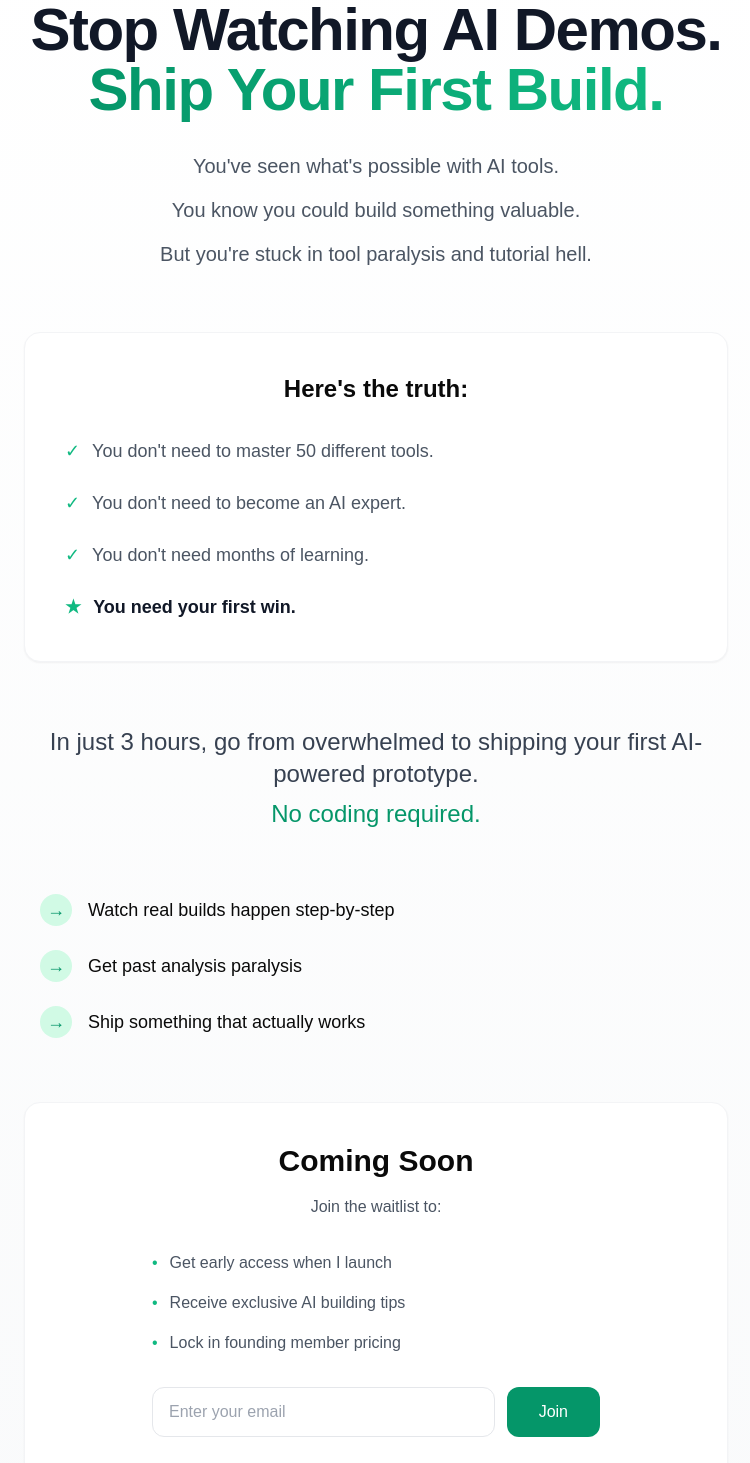
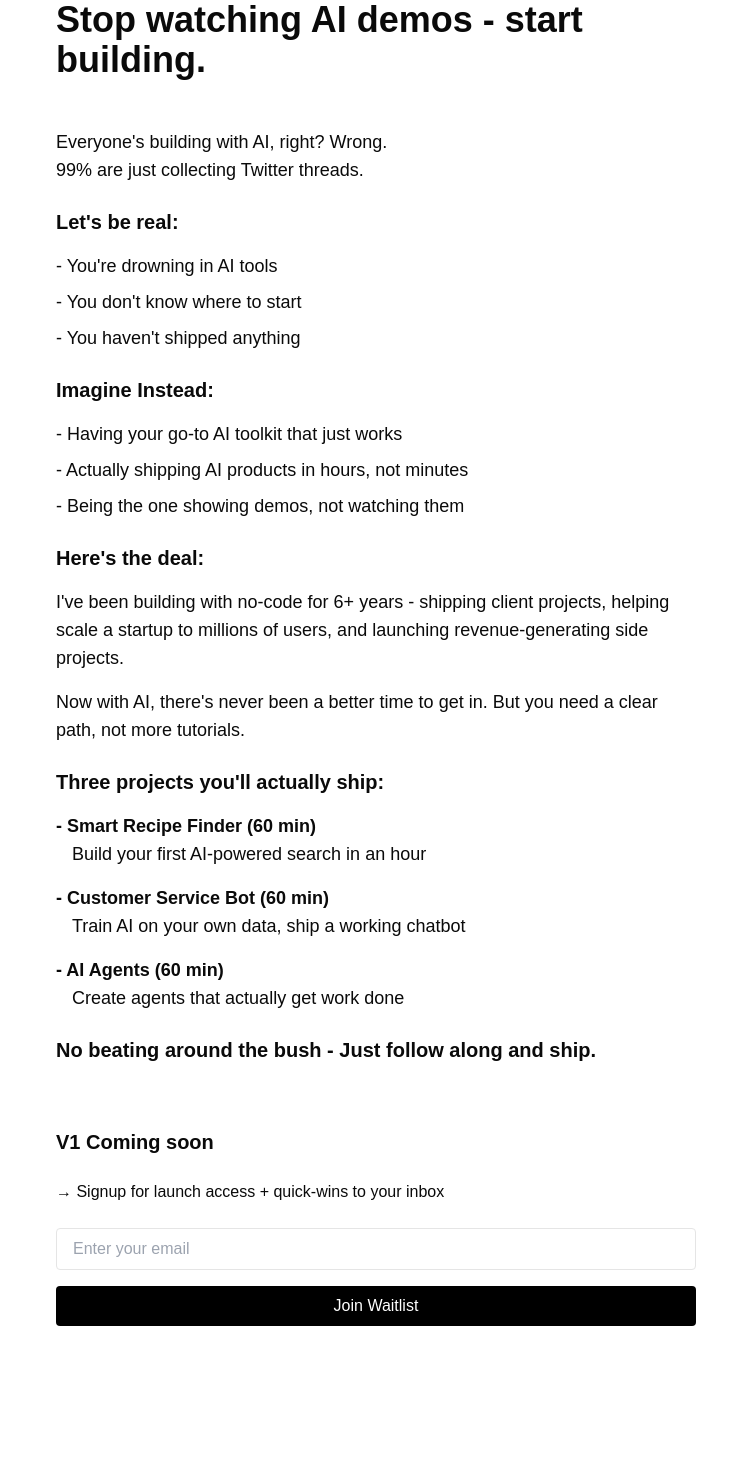
Before and after one commit to acstener/alex-christou, a Next.js app: page /first-win in a window 1280 px wide. Shown: the part 80-1543 px from the top of the page, without its empty margins (264-1014 px from the left). After the commit the page ends 1486 px from the top, so only its background shows below. Built offline with nearby package versions, Linux system fonts and the light colour scheme.

Commit message:
Update to product page and home page, styling

```diff
--- a/src/app/first-win/page.tsx
+++ b/src/app/first-win/page.tsx
@@ -48,103 +48,79 @@ export default function FirstWin() {
   };
 
   return (
-    <div className="min-h-screen bg-gradient-to-b from-white to-gray-50">
-      <div className="max-w-3xl mx-auto px-4 py-20 sm:px-6 lg:px-8">
-        {/* Hero Section */}
-        <div className="text-center space-y-8 mb-16">
-          <h1 className="text-5xl sm:text-6xl font-bold tracking-tight text-gray-900 leading-tight">
-            Stop Watching AI Demos.
-            <br />
-            <span className="bg-clip-text text-transparent bg-gradient-to-r from-emerald-600 to-emerald-500">
-              Ship Your First Build.
-            </span>
+    <div className="min-h-screen bg-white">
+      <div className="max-w-2xl mx-auto px-4 py-20">
+        <h1 className="text-4xl font-bold mb-12">
+          Stop watching AI demos - start building.
         </h1>
 
-          <div className="space-y-4 text-lg sm:text-xl text-gray-600">
-            <p>You&apos;ve seen what&apos;s possible with AI tools.</p>
-            <p>You know you could build something valuable.</p>
-            <p>But you&apos;re stuck in tool paralysis and tutorial hell.</p>
-          </div>
+        <div className="space-y-6 text-lg">
+          <p>
+            Everyone&apos;s building with AI, right? Wrong.
+            <br />
+            99% are just collecting Twitter threads.
+          </p>
+
+          <div>
+            <h2 className="text-xl font-bold mb-4">Let&apos;s be real:</h2>
+            <ul className="list-none space-y-2">
+              <li>- You&apos;re drowning in AI tools</li>
+              <li>- You don&apos;t know where to start</li>
+              <li>- You haven&apos;t shipped anything</li>
+            </ul>
           </div>
 
-        {/* Truth Section */}
-        <div className="bg-white rounded-2xl shadow-sm border border-gray-100 p-8 sm:p-10 mb-16">
-          <h2 className="text-2xl font-bold text-center mb-8">Here&apos;s the truth:</h2>
-          <ul className="space-y-6 text-lg">
-            <li className="flex items-center text-gray-600">
-              <span className="mr-3 text-emerald-500">✓</span>
-              You don&apos;t need to master 50 different tools.
+          <div>
+            <h2 className="text-xl font-bold mb-4">Imagine Instead:</h2>
+            <ul className="list-none space-y-2">
+              <li>- Having your go-to AI toolkit that just works</li>
+              <li>- Actually shipping AI products in hours, not minutes</li>
+              <li>- Being the one showing demos, not watching them</li>
+            </ul>
+          </div>
+
+          <div>
+            <h2 className="text-xl font-bold mb-4">Here&apos;s the deal:</h2>
+            <p>
+              I&apos;ve been building with no-code for 6+ years - shipping client projects, helping scale a startup to millions of users, and launching revenue-generating side projects.
+            </p>
+            <p className="mt-4">
+              Now with AI, there&apos;s never been a better time to get in. But you need a clear path, not more tutorials.
+            </p>
+          </div>
+
+          <div>
+            <h2 className="text-xl font-bold mb-4">Three projects you&apos;ll actually ship:</h2>
+            <ul className="list-none space-y-4">
+              <li>
+                <p className="font-bold">- Smart Recipe Finder (60 min)</p>
+                <p className="ml-4">Build your first AI-powered search in an hour</p>
               </li>
-            <li className="flex items-center text-gray-600">
-              <span className="mr-3 text-emerald-500">✓</span>
-              You don&apos;t need to become an AI expert.
+              <li>
+                <p className="font-bold">- Customer Service Bot (60 min)</p>
+                <p className="ml-4">Train AI on your own data, ship a working chatbot</p>
               </li>
-            <li className="flex items-center text-gray-600">
-              <span className="mr-3 text-emerald-500">✓</span>
-              You don&apos;t need months of learning.
-            </li>
-            <li className="flex items-center font-semibold text-gray-900">
-              <span className="mr-3 text-emerald-500">★</span>
-              You need your first win.
+              <li>
+                <p className="font-bold">- AI Agents (60 min)</p>
+                <p className="ml-4">Create agents that actually get work done</p>
               </li>
             </ul>
           </div>
 
-        {/* Value Proposition */}
-        <div className="text-center mb-16">
-          <p className="text-xl sm:text-2xl text-gray-700 max-w-2xl mx-auto">
-            In just 3 hours, go from overwhelmed to shipping your first AI-powered prototype.
-            <span className="block mt-2 text-emerald-600 font-medium">No coding required.</span>
+          <p className="text-xl font-bold">
+            No beating around the bush - Just follow along and ship.
           </p>
         </div>
 
-        {/* Benefits */}
-        <div className="max-w-2xl mx-auto mb-16">
-          <div className="space-y-6">
-            <div className="flex items-center space-x-4 text-lg">
-              <span className="flex-shrink-0 w-8 h-8 flex items-center justify-center rounded-full bg-emerald-100 text-emerald-600">→</span>
-              <span>Watch real builds happen step-by-step</span>
-            </div>
-            <div className="flex items-center space-x-4 text-lg">
-              <span className="flex-shrink-0 w-8 h-8 flex items-center justify-center rounded-full bg-emerald-100 text-emerald-600">→</span>
-              <span>Get past analysis paralysis</span>
-            </div>
-            <div className="flex items-center space-x-4 text-lg">
-              <span className="flex-shrink-0 w-8 h-8 flex items-center justify-center rounded-full bg-emerald-100 text-emerald-600">→</span>
-              <span>Ship something that actually works</span>
-            </div>
-          </div>
-        </div>
+        <div className="mt-16">
+          <h2 className="text-xl font-bold mb-6">V1 Coming soon</h2>
+          <p className="mb-6">→ Signup for launch access + quick-wins to your inbox</p>
 
-        {/* CTA Section */}
-        <div className="bg-white rounded-2xl shadow-sm border border-gray-100 p-8 sm:p-10">
-          <div className="text-center mb-8">
-            <h2 className="text-3xl font-bold mb-4">Coming Soon</h2>
-            <p className="text-gray-600">Join the waitlist to:</p>
-          </div>
-
-          <ul className="max-w-md mx-auto mb-8 space-y-4 text-gray-600">
-            <li className="flex items-center">
-              <span className="mr-3 text-emerald-500">•</span>
-              Get early access when I launch
-            </li>
-            <li className="flex items-center">
-              <span className="mr-3 text-emerald-500">•</span>
-              Receive exclusive AI building tips
-            </li>
-            <li className="flex items-center">
-              <span className="mr-3 text-emerald-500">•</span>
-              Lock in founding member pricing
-            </li>
-          </ul>
-
-          <form onSubmit={handleSubmit} className="max-w-md mx-auto">
-            <div className="flex gap-3">
+          <form onSubmit={handleSubmit} className="space-y-4">
             <input
               type="email"
               placeholder="Enter your email"
-                className="flex-1 min-w-0 px-4 py-3 text-base border border-gray-200 rounded-xl focus:outline-none focus:ring-2 focus:ring-emerald-500 focus:border-transparent"
-                required
+              className="w-full px-4 py-2 border rounded"
               value={email}
               onChange={(e) => {
                 setEmail(e.target.value);
@@ -157,22 +133,17 @@ export default function FirstWin() {
             />
             <button
               type="submit"
-                className="px-8 py-3 text-white bg-emerald-600 rounded-xl hover:bg-emerald-700 focus:outline-none focus:ring-2 focus:ring-emerald-500 focus:ring-offset-2 transition-colors duration-200 disabled:opacity-50 disabled:cursor-not-allowed"
+              className="w-full px-4 py-2 bg-black text-white rounded hover:bg-gray-800 disabled:opacity-50 disabled:cursor-not-allowed"
               disabled={status === 'loading'}
             >
-                {status === 'loading' ? 'Joining...' : 'Join'}
+              {status === 'loading' ? 'Joining...' : 'Join Waitlist'}
             </button>
-            </div>
             {message && (
-              <p className={`text-sm text-center mt-4 ${status === 'success' ? 'text-emerald-600' : 'text-red-600'}`}>
+              <p className={`text-sm ${status === 'success' ? 'text-green-600' : 'text-red-600'}`}>
                 {message}
               </p>
             )}
           </form>
-
-          <p className="text-sm text-gray-500 text-center mt-6">
-            For product managers, founders, and professionals ready to stop watching demos and start shipping.
-          </p>
         </div>
       </div>
     </div>
--- a/src/app/page.tsx
+++ b/src/app/page.tsx
@@ -48,39 +48,32 @@ export default function Home() {
   };
 
   return (
-    <div className="min-h-screen bg-gradient-to-b from-white to-gray-50">
-      <div className="max-w-2xl mx-auto px-4 py-24 sm:px-6 lg:px-8">
-        <div className="text-center space-y-16">
-          {/* Hero Section */}
-          <div className="space-y-6">
-            <h1 className="text-6xl sm:text-7xl font-bold tracking-tight text-gray-900">
-              Yo, I&apos;m{" "}
-              <span className="bg-clip-text text-transparent bg-gradient-to-r from-emerald-600 to-emerald-500">
-                Alex
-              </span>
+    <div className="min-h-screen bg-white">
+      <div className="max-w-2xl mx-auto px-4 py-20">
+        <h1 className="text-4xl font-bold mb-12">
+          Yo, I&apos;m Alex
         </h1>
-            <p className="text-xl sm:text-2xl text-gray-600 max-w-xl mx-auto leading-relaxed">
-              I&apos;m building with AI and no code and sharing my learnings along the way.
+
+        <div className="text-lg">
+          <p>
+            I&apos;m building with AI and no code and sharing my learnings.
           </p>
-          </div>
+          <p className="mb-6">
+              Find me on{" "}
+              <a href="https://twitter.com/alexchristou_" className="underline hover:text-gray-600" target="_blank" rel="noopener noreferrer">X</a>
+              {" "}and{" "}
+              <a href="https://www.youtube.com/@alexchristou_" className="underline hover:text-gray-600" target="_blank" rel="noopener noreferrer">YouTube</a>
+            </p>
 
-          {/* Newsletter Section */}
-          <div className="bg-white rounded-2xl shadow-sm border border-gray-100 p-8 sm:p-10 max-w-xl mx-auto">
-            <div className="space-y-6">
-              <div className="space-y-2">
-                <h2 className="text-2xl font-semibold text-gray-900">Stay Updated</h2>
-                <p className="text-gray-600">
-                  Join my newsletter for weekly insights on building with AI and no-code tools.
-                </p>
-              </div>
+          <div className="mt-8">
+            <h2 className="text-xl font-bold mb-4">Stay Updated</h2>
+            <p className="mb-4">Join the newsletter for quick-wins on building with AI and no-code.</p>
 
             <form onSubmit={handleSubmit} className="space-y-4">
-                <div className="flex flex-col sm:flex-row gap-3">
               <input
                 type="email"
                 placeholder="Enter your email"
-                    className="flex-1 min-w-0 px-4 py-3 text-base border border-gray-200 rounded-xl focus:outline-none focus:ring-2 focus:ring-emerald-500 focus:border-transparent transition-all duration-200"
-                    required
+                className="w-full px-4 py-2 border rounded"
                 value={email}
                 onChange={(e) => {
                   setEmail(e.target.value);
@@ -93,38 +86,30 @@ export default function Home() {
               />
               <button
                 type="submit"
-                    className="px-8 py-3 text-white bg-emerald-600 rounded-xl hover:bg-emerald-700 focus:outline-none focus:ring-2 focus:ring-emerald-500 focus:ring-offset-2 transition-all duration-200 whitespace-nowrap disabled:opacity-50 disabled:cursor-not-allowed"
+                className="w-full px-4 py-2 bg-black text-white rounded hover:bg-gray-800 disabled:opacity-50 disabled:cursor-not-allowed"
                 disabled={status === 'loading'}
               >
                 {status === 'loading' ? 'Subscribing...' : 'Subscribe'}
               </button>
-                </div>
               {message && (
-                  <p className={`text-sm text-center ${status === 'success' ? 'text-emerald-600' : 'text-red-600'}`}>
+                <p className={`text-sm ${status === 'success' ? 'text-green-600' : 'text-red-600'}`}>
                   {message}
                 </p>
               )}
-                <p className="text-sm text-gray-500 text-center">
-                  No spam. Unsubscribe anytime.
+              <p className="text-sm text-gray-500">
+                No rubbish. Unsubscribe anytime.
               </p>
             </form>
           </div>
+
+          <div className="mt-16 pt-16 border-t">
+            <a href="/first-win" className="block space-y-4">
+              <div className="flex items-center justify-between">
+                <span className="text-sm font-medium">Coming soon</span>
+                <span>→</span>
               </div>
-
-          {/* Featured Content */}
-          <div className="max-w-xl mx-auto">
-            <a
-              href="/first-win"
-              className="block p-6 bg-emerald-50 rounded-2xl hover:bg-emerald-100 transition-colors duration-200"
-            >
-              <div className="space-y-2">
-                <div className="flex items-center justify-between">
-                  <span className="text-sm font-medium text-emerald-600">Coming soon</span>
-                  <span className="text-sm text-emerald-600">→</span>
-                </div>
-                <h3 className="text-lg font-semibold text-gray-900">Stop Watching AI Demos</h3>
-                <p className="text-gray-600">Your first win. Learn how to ship your first AI-powered prototype in just 3 hours.</p>
-              </div>
+              <h3 className="text-xl font-bold">Stop Watching AI Demos</h3>
+              <p>Your first win. Learn how to ship your first AI-powered prototype in hours.</p>
             </a>
           </div>
         </div>
```
Lines whose indentation alone changed are shown as unchanged.
